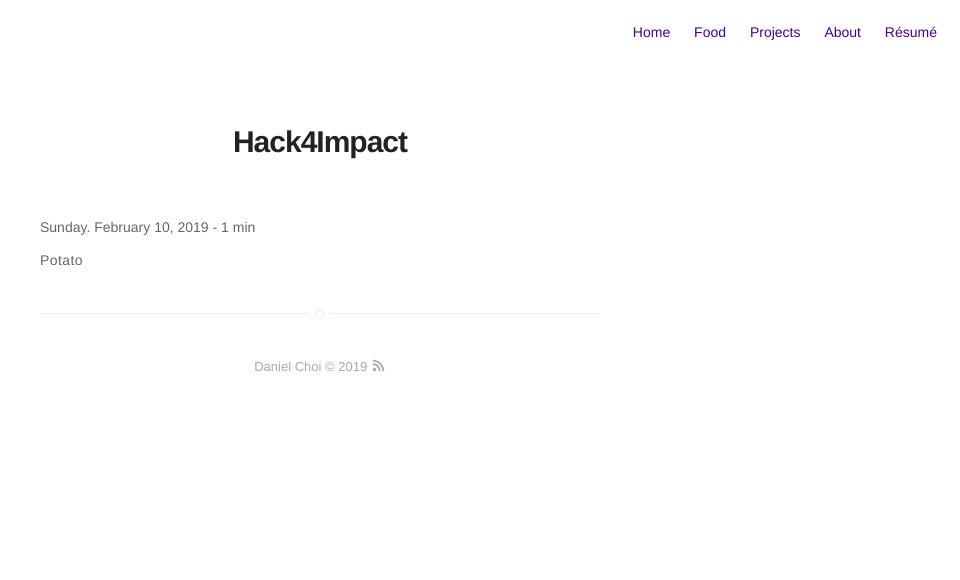
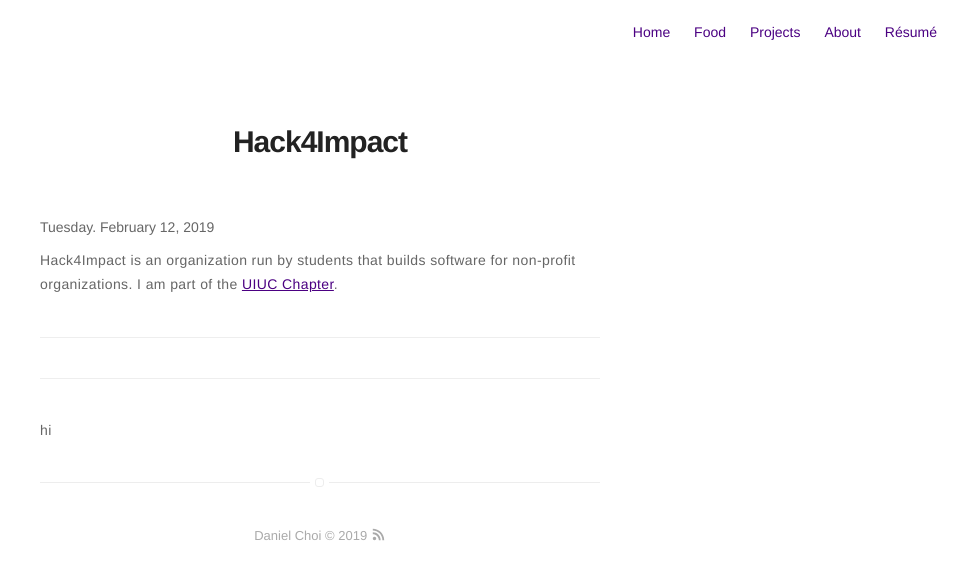
Before and after one commit to choiboy98/choiboy98.github.io, a Jekyll site: the page built from _posts/2019-02-10-hack4impact.markdown, in a window 1280 px wide. Shown: the top 580 px of the page, without its empty margins (320-1280 px from the left). Built offline with Jekyll 4.4.1, drawn with Linux system fonts in a browser that asks for light colours.

Commit message:
hack4impact

```diff
--- a/_config.yml
+++ b/_config.yml
@@ -77,7 +77,7 @@ about: true
 blog: true
 
 # do you want to show the "read time" of the posts?
-read-time: true
+# read-time: true
 
 # do you want to show the "tags" inside the posts?
 # show-tags: true
--- a/_posts/2019-02-10-hack4impact.markdown
+++ b/_posts/2019-02-10-hack4impact.markdown
@@ -11,4 +11,10 @@ author: Daniel Choi
 externalLink: false
 ---
 
-Potato
+Hack4Impact is an organization run by students that builds software for non-profit organizations. I am part of the
+<a href = "https://uiuc.hack4impact.org" target = "_blank">UIUC Chapter</a>.
+
+---
+***
+
+hi
```
Also changed, not shown: other parts of _posts/2019-02-10-hack4impact.markdown (+1 -1 lines).
